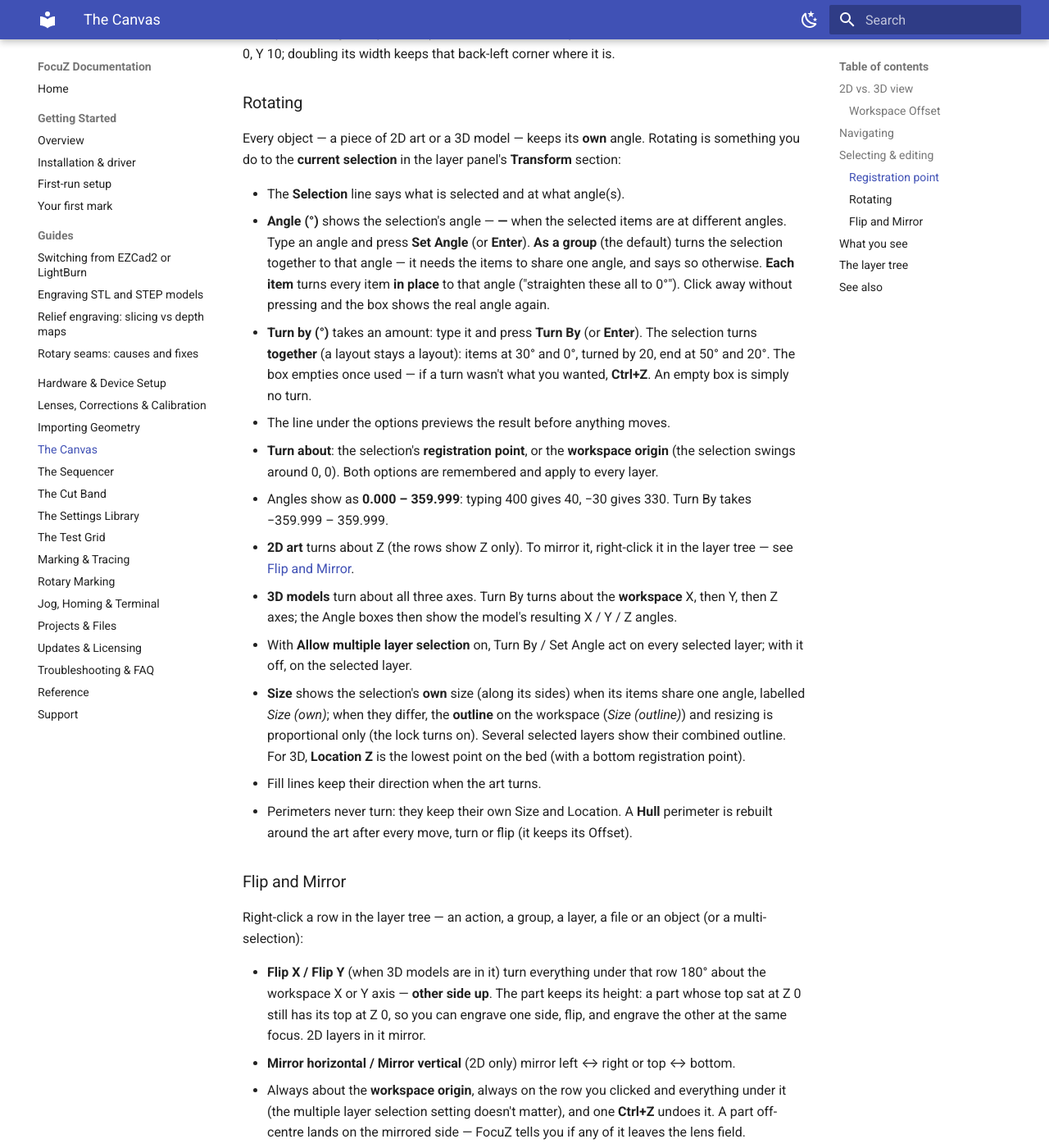
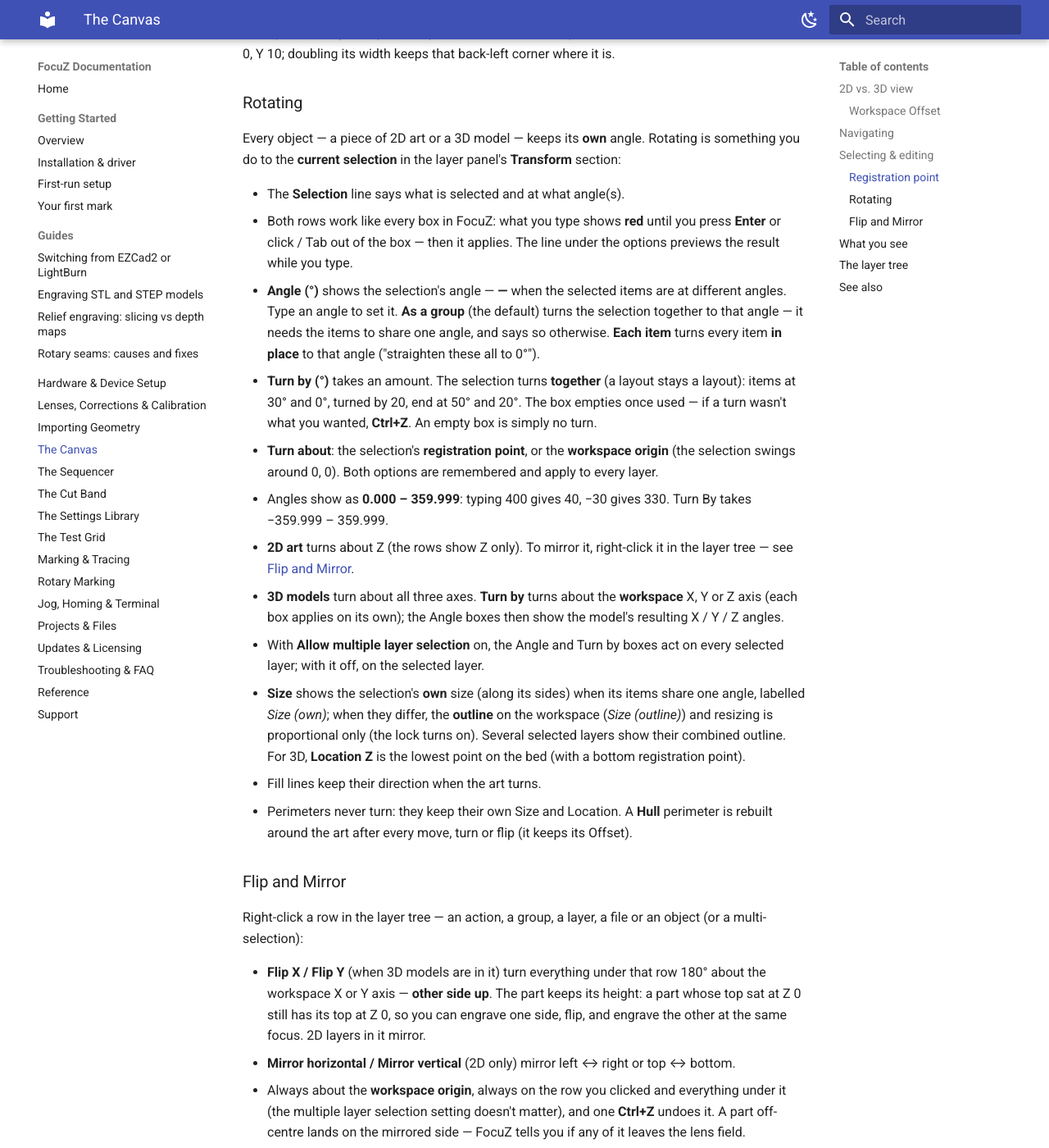
Before and after one commit to Lokahi-Shop/focuz-docs, an MkDocs documentation site: the page built from docs/canvas.md, in a window 1280 px wide and 1400 px high, scrolled down 2926 px. Shown: the whole window at 82% size. Built offline with MkDocs 1.6.1 and Material for MkDocs 9.7.7, drawn with Linux system fonts in a browser that asks for light colours.

Commit message:
Rotating: Angle / Turn by boxes apply on Enter or leaving the box (no buttons)
Co-Authored-By: Claude Opus 5.5 <noreply@anthropic.com>

```diff
--- a/docs/canvas.md
+++ b/docs/canvas.md
@@ -98,23 +98,24 @@ Every object — a piece of 2D art or a 3D model — keeps its **own** angle. Ro
 **current selection** in the layer panel's **Transform** section:
 
 - The **Selection** line says what is selected and at what angle(s).
-- **Angle (°)** shows the selection's angle — **—** when the selected items are at different angles. Type an angle
-  and press **Set Angle** (or **Enter**). **As a group** (the default) turns the selection together to that angle —
-  it needs the items to share one angle, and says so otherwise. **Each item** turns every item **in place** to that
-  angle ("straighten these all to 0°"). Click away without pressing and the box shows the real angle again.
-- **Turn by (°)** takes an amount: type it and press **Turn By** (or **Enter**). The selection turns **together**
-  (a layout stays a layout): items at 30° and 0°, turned by 20, end at 50° and 20°. The box empties once used — if a
-  turn wasn't what you wanted, **Ctrl+Z**. An empty box is simply no turn.
-- The line under the options previews the result before anything moves.
+- Both rows work like every box in FocuZ: what you type shows **red** until you press **Enter** or click / Tab out of
+  the box — then it applies. The line under the options previews the result while you type.
+- **Angle (°)** shows the selection's angle — **—** when the selected items are at different angles. Type an angle to
+  set it. **As a group** (the default) turns the selection together to that angle — it needs the items to share one
+  angle, and says so otherwise. **Each item** turns every item **in place** to that angle ("straighten these all
+  to 0°").
+- **Turn by (°)** takes an amount. The selection turns **together** (a layout stays a layout): items at 30° and 0°,
+  turned by 20, end at 50° and 20°. The box empties once used — if a turn wasn't what you wanted, **Ctrl+Z**. An empty
+  box is simply no turn.
 - **Turn about**: the selection's **registration point**, or the **workspace origin** (the selection swings around
   0, 0). Both options are remembered and apply to every layer.
 - Angles show as **0.000 – 359.999**: typing 400 gives 40, −30 gives 330. Turn By takes −359.999 – 359.999.
 - **2D art** turns about Z (the rows show Z only). To mirror it, right-click it in the layer tree — see
   [Flip and Mirror](#flip-and-mirror).
-- **3D models** turn about all three axes. Turn By turns about the **workspace** X, then Y, then Z axes; the Angle
-  boxes then show the model's resulting X / Y / Z angles.
-- With **Allow multiple layer selection** on, Turn By / Set Angle act on every selected layer; with it off, on
-  the selected layer.
+- **3D models** turn about all three axes. **Turn by** turns about the **workspace** X, Y or Z axis (each box applies
+  on its own); the Angle boxes then show the model's resulting X / Y / Z angles.
+- With **Allow multiple layer selection** on, the Angle and Turn by boxes act on every selected layer; with it off,
+  on the selected layer.
 - **Size** shows the selection's **own** size (along its sides) when its items share one angle, labelled
   *Size (own)*; when they differ, the **outline** on the workspace (*Size (outline)*) and resizing is proportional
   only (the lock turns on). Several selected layers show their combined outline. For 3D, **Location Z** is the lowest point on the bed (with a bottom registration point).
```
